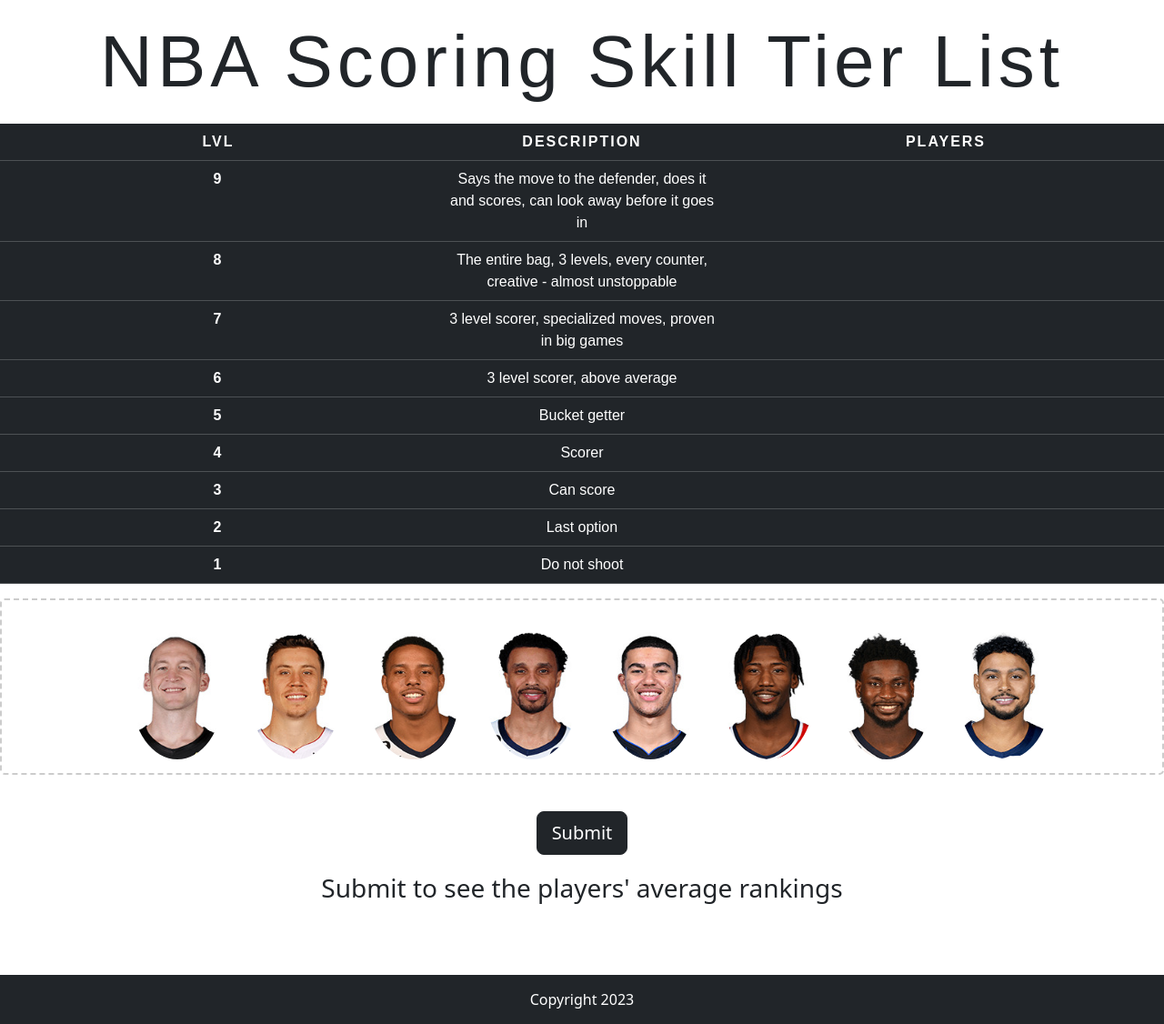
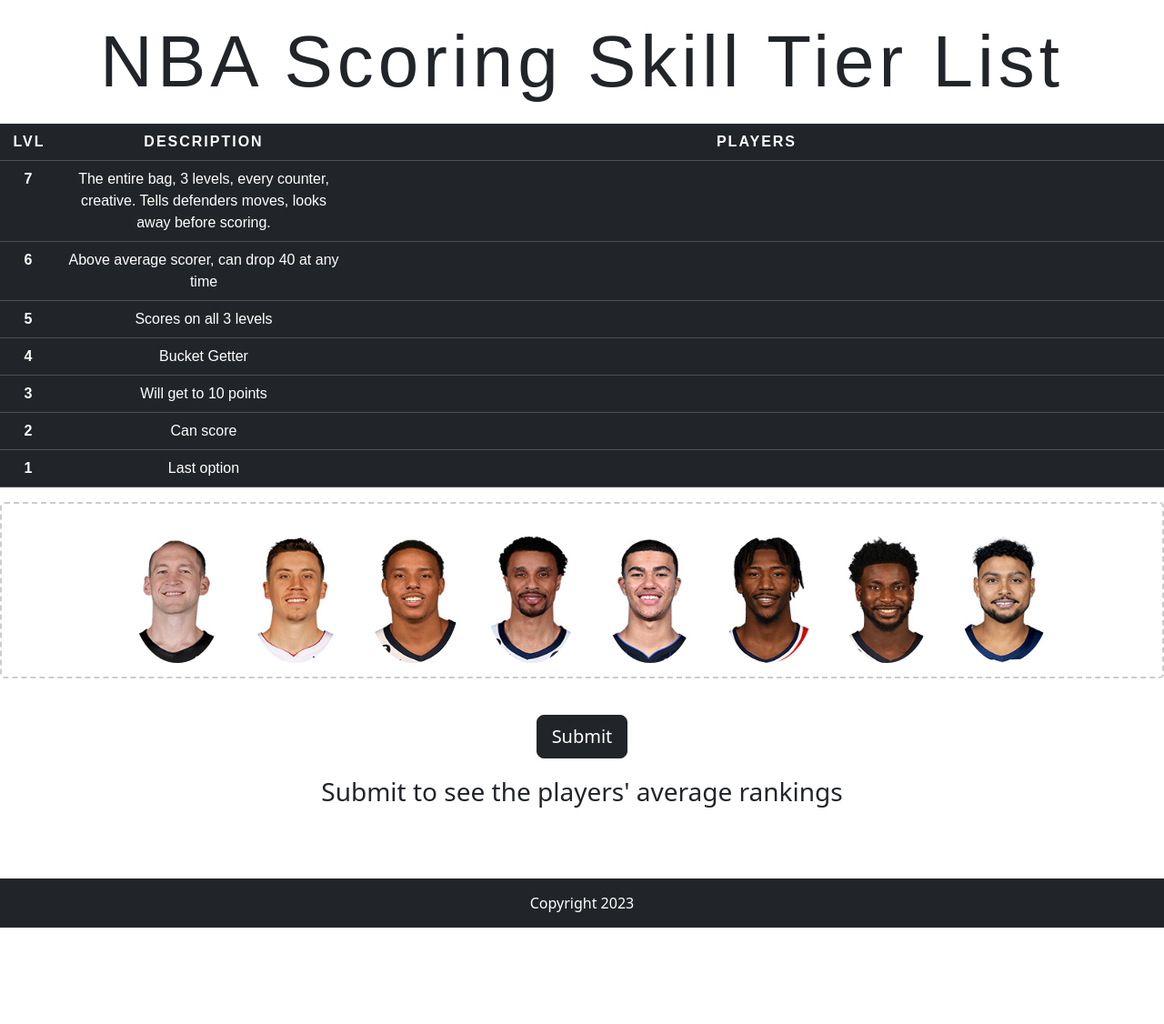
Before and after one commit to austinfu2/NBA-Scoring-Skill-Tier-List, a Flask app: page / in a window 1280 px wide. Shown: the whole page at 91% size. After the commit the page ends 1020 px from the top, so only its background shows below. Run offline with Flask 3, Linux system fonts and the light colour scheme.

Commit message:
Update index.html

```diff
--- a/templates/index.html
+++ b/templates/index.html
@@ -88,55 +88,45 @@
 <table class="table table-dark">
 <thead class="thead-light">
 <tr>
-<th scope="col">Lvl</th>
+<th scope="col" style="width:5%">Lvl</th>
 <th scope="col" style="width:25%">Description</th>
 <th scope="col">Players</th>
 </tr>
 </thead>
 <tbody>
 <tr>
-<th scope="row">9</th>
-<td>Says the move to the defender, does it and scores, can look away before it goes in</td>
-<td class="dropzone" height="20" id="dropzone-9" ondragover="allowDrop(event)" ondrop="drop(event)"></td>
-</tr>
-<tr>
-<th scope="row">8</th>
-<td>The entire bag, 3 levels, every counter, creative - almost unstoppable</td>
-<td class="dropzone" height="20" id="dropzone-8" ondragover="allowDrop(event)" ondrop="drop(event)"></td>
-</tr>
-<tr>
 <th scope="row">7</th>
-<td>3 level scorer, specialized moves, proven in big games</td>
+<td>The entire bag, 3 levels, every counter, creative. Tells defenders moves, looks away before scoring.</td>
 <td class="dropzone" height="20" id="dropzone-7" ondragover="allowDrop(event)" ondrop="drop(event)"></td>
 </tr>
 <tr>
 <th scope="row">6</th>
-<td>3 level scorer, above average</td>
+<td>Above average scorer, can drop 40 at any time</td>
 <td class="dropzone" height="20" id="dropzone-6" ondragover="allowDrop(event)" ondrop="drop(event)"></td>
 </tr>
 <tr>
 <th scope="row">5</th>
-<td>Bucket getter</td>
+<td>Scores on all 3 levels</td>
 <td class="dropzone" height="20" id="dropzone-5" ondragover="allowDrop(event)" ondrop="drop(event)"></td>
 </tr>
 <tr>
 <th scope="row">4</th>
-<td>Scorer</td>
+<td>Bucket Getter</td>
 <td class="dropzone" height="20" id="dropzone-4" ondragover="allowDrop(event)" ondrop="drop(event)"></td>
 </tr>
 <tr>
 <th scope="row">3</th>
-<td>Can score</td>
+<td>Will get to 10 points</td>
 <td class="dropzone" height="20" id="dropzone-3" ondragover="allowDrop(event)" ondrop="drop(event)"></td>
 </tr>
 <tr>
 <th scope="row">2</th>
-<td>Last option</td>
+<td>Can score</td>
 <td class="dropzone" height="20" id="dropzone-2" ondragover="allowDrop(event)" ondrop="drop(event)"></td>
 </tr>
 <tr>
 <th scope="row">1</th>
-<td>Do not shoot</td>
+<td>Last option</td>
 <td class="dropzone" height="20" id="dropzone-1" ondragover="allowDrop(event)" ondrop="drop(event)"></td>
 </tr>
 </tbody>
@@ -145,51 +135,37 @@
 <!-- Player Images -->
 <section id="player-images">
 <div class="image-container dropzone" id="dropzone-0" ondragover="allowDrop(event)" ondrop="drop(event)">
-<div class="imagebox" data-image="reidna01" data-player-name="Naz Reid" draggable="true" id="p1" ondragover="allowDrop(event)" ondragstart="drag(event)" ondrop="drop(event)" title="MAHCUS SMART">
-<img class="player-image" src="{{ url_for('static', filename='player_faces/reidna01.jpg') }}"/>
+<div class="imagebox" data-image="taylote01" data-player-name="Terry Taylor" draggable="true" id="p1" ondragover="allowDrop(event)" ondragstart="drag(event)" ondrop="drop(event)" title="MAHCUS SMART">
+<img class="player-image" src="{{ url_for('static', filename='player_faces/taylote01.jpg') }}"/>
 <p class="overlay_text"></p>
 </div>
-<div class="imagebox" data-image="siakapa01" data-player-name="Pascal Siakam" draggable="true" id="p2" ondragover="allowDrop(event)" ondragstart="drag(event)" ondrop="drop(event)">
-<img class="player-image" src="{{ url_for('static', filename='player_faces/siakapa01.jpg') }}"/>
-<div class="overlay">
+<div class="imagebox" data-image="mcdanja02" data-player-name="Jaden McDaniels" draggable="true" id="p2" ondragover="allowDrop(event)" ondragstart="drag(event)" ondrop="drop(event)">
+<img class="player-image" src="{{ url_for('static', filename='player_faces/mcdanja02.jpg') }}"/>
 <p class="overlay_text"></p>
 </div>
-</div>
-<div class="imagebox" data-image="anderky01" data-player-name="Kyle Anderson" draggable="true" id="p3" ondragover="allowDrop(event)" ondragstart="drag(event)" ondrop="drop(event)">
-<img class="player-image" src="{{ url_for('static', filename='player_faces/anderky01.jpg') }}"/>
-<div class="overlay">
+<div class="imagebox" data-image="williro04" data-player-name="Robert Williams" draggable="true" id="p3" ondragover="allowDrop(event)" ondragstart="drag(event)" ondrop="drop(event)">
+<img class="player-image" src="{{ url_for('static', filename='player_faces/williro04.jpg') }}"/>
 <p class="overlay_text">I</p>
 </div>
-</div>
-<div class="imagebox" data-image="anthoco01" data-player-name="Cole Anthony" draggable="true" id="p4" ondragover="allowDrop(event)" ondragstart="drag(event)" ondrop="drop(event)">
-<img class="player-image" src="{{ url_for('static', filename='player_faces/anthoco01.jpg') }}"/>
-<div class="overlay">
+<div class="imagebox" data-image="rosede01" data-player-name="Derrick Rose" draggable="true" id="p4" ondragover="allowDrop(event)" ondragstart="drag(event)" ondrop="drop(event)">
+<img class="player-image" src="{{ url_for('static', filename='player_faces/rosede01.jpg') }}"/>
 <p class="overlay_text">I</p>
 </div>
-</div>
-<div class="imagebox" data-image="krejcvi01" data-player-name="Vit Krejci" draggable="true" id="p5" ondragover="allowDrop(event)" ondragstart="drag(event)" ondrop="drop(event)">
-<img class="player-image" data-player-name="Greg Brown III" src="{{ url_for('static', filename='player_faces/krejcvi01.jpg') }}"/>
-<div class="overlay">
+<div class="imagebox" data-image="huffja01" data-player-name="Jay Huff" draggable="true" id="p5" ondragover="allowDrop(event)" ondragstart="drag(event)" ondrop="drop(event)">
+<img class="player-image" data-player-name="Greg Brown III" src="{{ url_for('static', filename='player_faces/huffja01.jpg') }}"/>
 <p class="overlay_text"></p>
 </div>
-</div>
-<div class="imagebox" data-image="hillma01" data-player-name="Malcolm Hill" draggable="true" id="p6" ondragover="allowDrop(event)" ondragstart="drag(event)" ondrop="drop(event)">
-<img class="player-image" data-player-name="Danny Green" src="{{ url_for('static', filename='player_faces/hillma01.jpg') }}"/>
-<div class="overlay">
+<div class="imagebox" data-image="daviste02" data-player-name="Terence Davis" draggable="true" id="p6" ondragover="allowDrop(event)" ondragstart="drag(event)" ondrop="drop(event)">
+<img class="player-image" data-player-name="Danny Green" src="{{ url_for('static', filename='player_faces/daviste02.jpg') }}"/>
 <p class="overlay_text"></p>
 </div>
-</div>
-<div class="imagebox" data-image="player_faces - Shortcut" data-player-name draggable="true" id="p7" ondragover="allowDrop(event)" ondragstart="drag(event)" ondrop="drop(event)">
-<img class="player-image" data-player-name="Isaac Okoro" src="{{ url_for('static', filename='player_faces/player_faces - Shortcut.lnk') }}"/>
-<div class="overlay">
+<div class="imagebox" data-image="knighna01" data-player-name="Nathan Knight" draggable="true" id="p7" ondragover="allowDrop(event)" ondragstart="drag(event)" ondrop="drop(event)">
+<img class="player-image" data-player-name="Isaac Okoro" src="{{ url_for('static', filename='player_faces/knighna01.jpg') }}"/>
 <p class="overlay_text"></p>
 </div>
-</div>
-<div class="imagebox" data-image="sextoco01" data-player-name="Collin Sexton" draggable="true" id="p8" ondragover="allowDrop(event)" ondragstart="drag(event)" ondrop="drop(event)">
-<img class="player-image" src="{{ url_for('static', filename='player_faces/sextoco01.jpg') }}"/>
-<div class="overlay">
+<div class="imagebox" data-image="jokicni01" data-player-name="Nikola Joki" draggable="true" id="p8" ondragover="allowDrop(event)" ondragstart="drag(event)" ondrop="drop(event)">
+<img class="player-image" src="{{ url_for('static', filename='player_faces/jokicni01.jpg') }}"/>
 <p class="overlay_text"></p>
-</div>
 </div>
 </div>
 </section>
```
